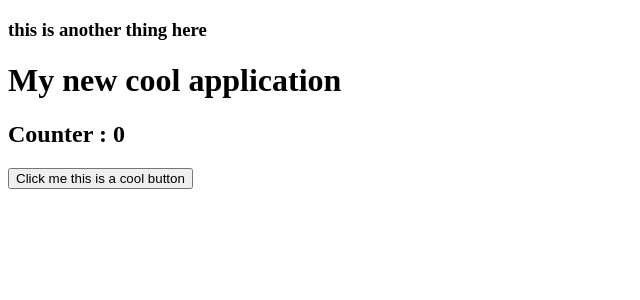
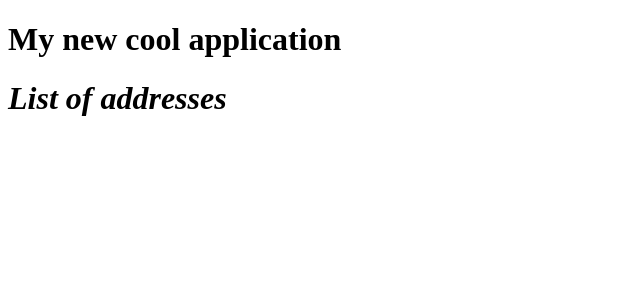
Before and after one commit to BenGardiner123/angular_classwork_semester2, an Angular app in the folder my-app/: page / in a window 1280 px wide. Shown: the top 300 px of the page, without its empty margins (0-640 px from the left). Built offline with nearby package versions, Linux system fonts and the light colour scheme.

Commit message:
adding moduels using the CLI

```diff
--- /dev/null
+++ b/my-app/src/app/address.component.ts
@@ -0,0 +1,11 @@
+import {Component} from '@angular/core';
+
+
+@Component({
+    selector: 'address',
+    template: '<h1>{{ title }}</h1>'
+})
+
+export class addressComponent {
+    title = " List of addresses"
+}
--- a/my-app/src/app/app.component.html
+++ b/my-app/src/app/app.component.html
@@ -1,8 +1,3 @@
-<h3> {{ title }} </h3>
 
 <h1>My new cool application</h1>
-
-
-<h2>Counter : {{ counter }}</h2>
-
-<button (click)="onCoolButtonClick()" >Click me this is a cool button</button>
+<address></address>
--- a/my-app/src/app/app.component.ts
+++ b/my-app/src/app/app.component.ts
@@ -6,23 +6,6 @@ import { Component } from '@angular/core';
   styleUrls: ['./app.component.css']
 })
 export class AppComponent {
-  title = 'this is another thing here';
-  counter: number = 0;
 
-  onCoolButtonClick(){
-    //this.counter = this.counter += 1;
-    this.counter ++;
 
-    if(this.counter % 5  == 0)
-    {
-    this.title = "fizz";
-    }
-    if (this.counter % 3 == 0)
-    {
-    this.title = "buzz";
-    }
-    else{
-      this.title = "boring";
-    }
   }
-}
--- /dev/null
+++ b/my-app/src/app/city/city.component.html
@@ -0,0 +1 @@
+<p>city works!</p>
--- /dev/null
+++ b/my-app/src/app/city/city.component.ts
@@ -0,0 +1,15 @@
+import { Component, OnInit } from '@angular/core';
+
+@Component({
+  selector: 'app-city',
+  templateUrl: './city.component.html',
+  styleUrls: ['./city.component.css']
+})
+export class CityComponent implements OnInit {
+
+  constructor() { }
+
+  ngOnInit(): void {
+  }
+
+}
```
Also changed, not shown: my-app/src/app/app.module.ts (+5 -2 lines), my-app/src/app/city/city.component.css (added), 1 other file (tests, documents, lock files or other folders).
